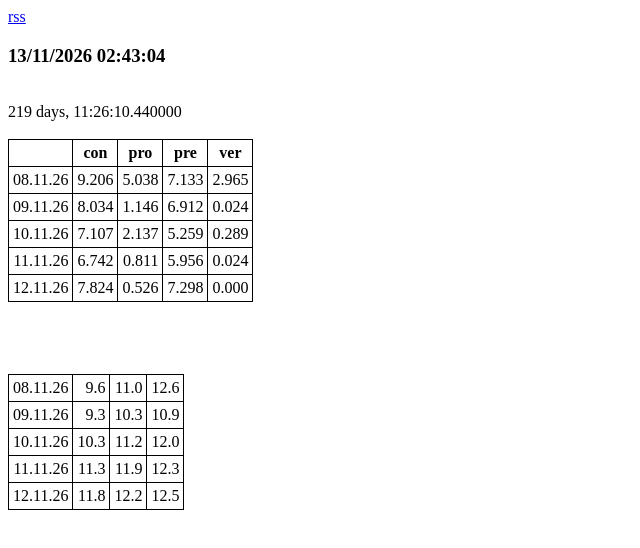
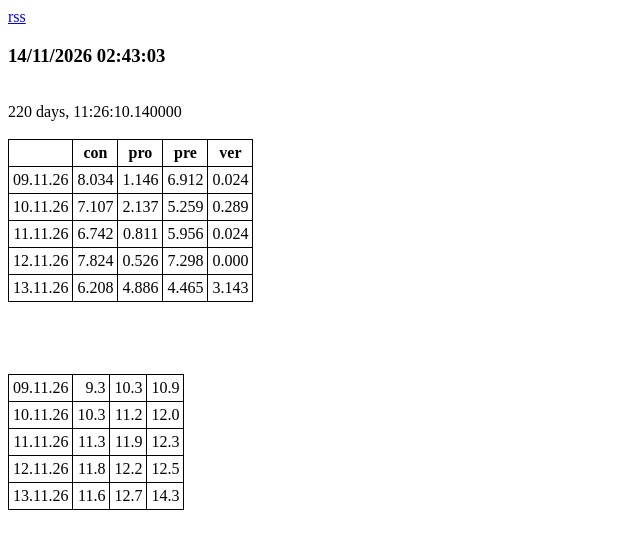
Before and after one commit to sedli2000/sedli2000.github.io, a plain HTML site: page index.html in a window 1280 px wide. Shown: the whole page, without its empty margins (0-640 px from the left). Drawn offline with Linux system fonts and the light colour scheme.

Commit message:
sab 14 nov 2026, 03.37.01, CET

```diff
--- a/index.html
+++ b/index.html
@@ -1,18 +1,10 @@
-<html><meta name="viewport" content="width=device-width, initial-scale=1.0"><link rel="shortcut icon" href="/favicon.ico"><head><a href="https://sedli2000.github.io/index_log.html">rss</a><h3>13/11/2026 02:43:04</h3></head><body><br>219 days, 11:26:10.440000<br><br><TABLE cellpadding="4" style="border: 1px solid #000000; border-collapse: collapse;" border="1">
+<html><meta name="viewport" content="width=device-width, initial-scale=1.0"><link rel="shortcut icon" href="/favicon.ico"><head><a href="https://sedli2000.github.io/index_log.html">rss</a><h3>14/11/2026 02:43:03</h3></head><body><br>220 days, 11:26:10.140000<br><br><TABLE cellpadding="4" style="border: 1px solid #000000; border-collapse: collapse;" border="1">
  <TR>
   <TH>&nbsp;</TH>
   <TH>con</TH>
   <TH>pro</TH>
   <TH>pre</TH>
   <TH>ver</TH>
- </TR>
- <TR>
-  <TD align="right">08.11.26</TD>
-  <TD align="right">9.206</TD>
-  <TD align="right">5.038</TD>
-  <TD align="right">7.133</TD>
-  <TD align="right">2.965
-</TD>
  </TR>
  <TR>
   <TD align="right">09.11.26</TD>
@@ -46,14 +38,15 @@
   <TD align="right">0.000
 </TD>
  </TR>
-</TABLE><br><br><br><br><TABLE cellpadding="4" style="border: 1px solid #000000; border-collapse: collapse;" border="1">
  <TR>
-  <TD align="right">08.11.26</TD>
-  <TD align="right">9.6</TD>
-  <TD align="right">11.0</TD>
-  <TD align="right">12.6
+  <TD align="right">13.11.26</TD>
+  <TD align="right">6.208</TD>
+  <TD align="right">4.886</TD>
+  <TD align="right">4.465</TD>
+  <TD align="right">3.143
 </TD>
  </TR>
+</TABLE><br><br><br><br><TABLE cellpadding="4" style="border: 1px solid #000000; border-collapse: collapse;" border="1">
  <TR>
   <TD align="right">09.11.26</TD>
   <TD align="right">9.3</TD>
@@ -82,4 +75,11 @@
   <TD align="right">12.5
 </TD>
  </TR>
+ <TR>
+  <TD align="right">13.11.26</TD>
+  <TD align="right">11.6</TD>
+  <TD align="right">12.7</TD>
+  <TD align="right">14.3
+</TD>
+ </TR>
 </TABLE></body></html>
```
Also changed, not shown: index_log.html (+1 -1 lines).
